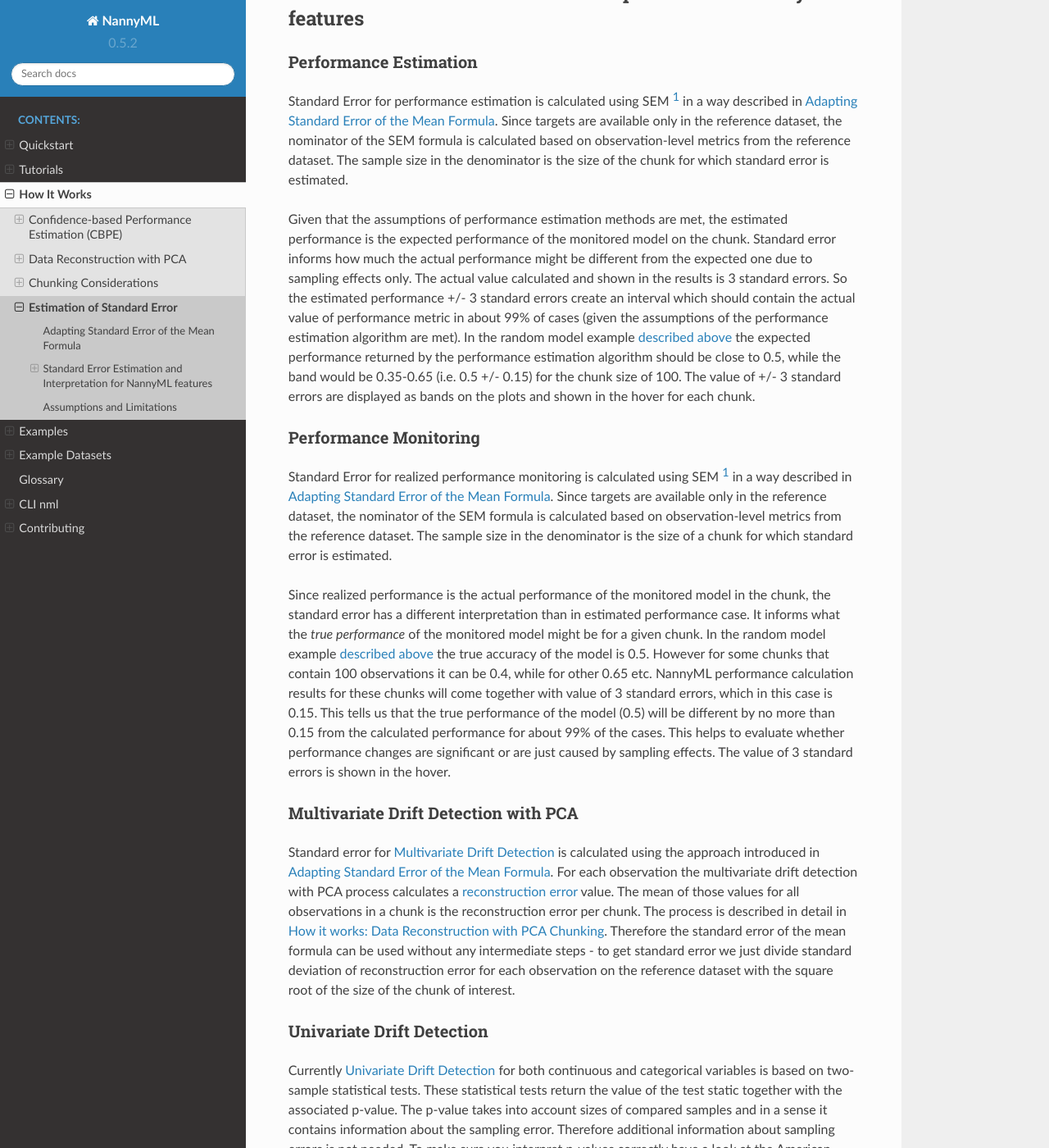
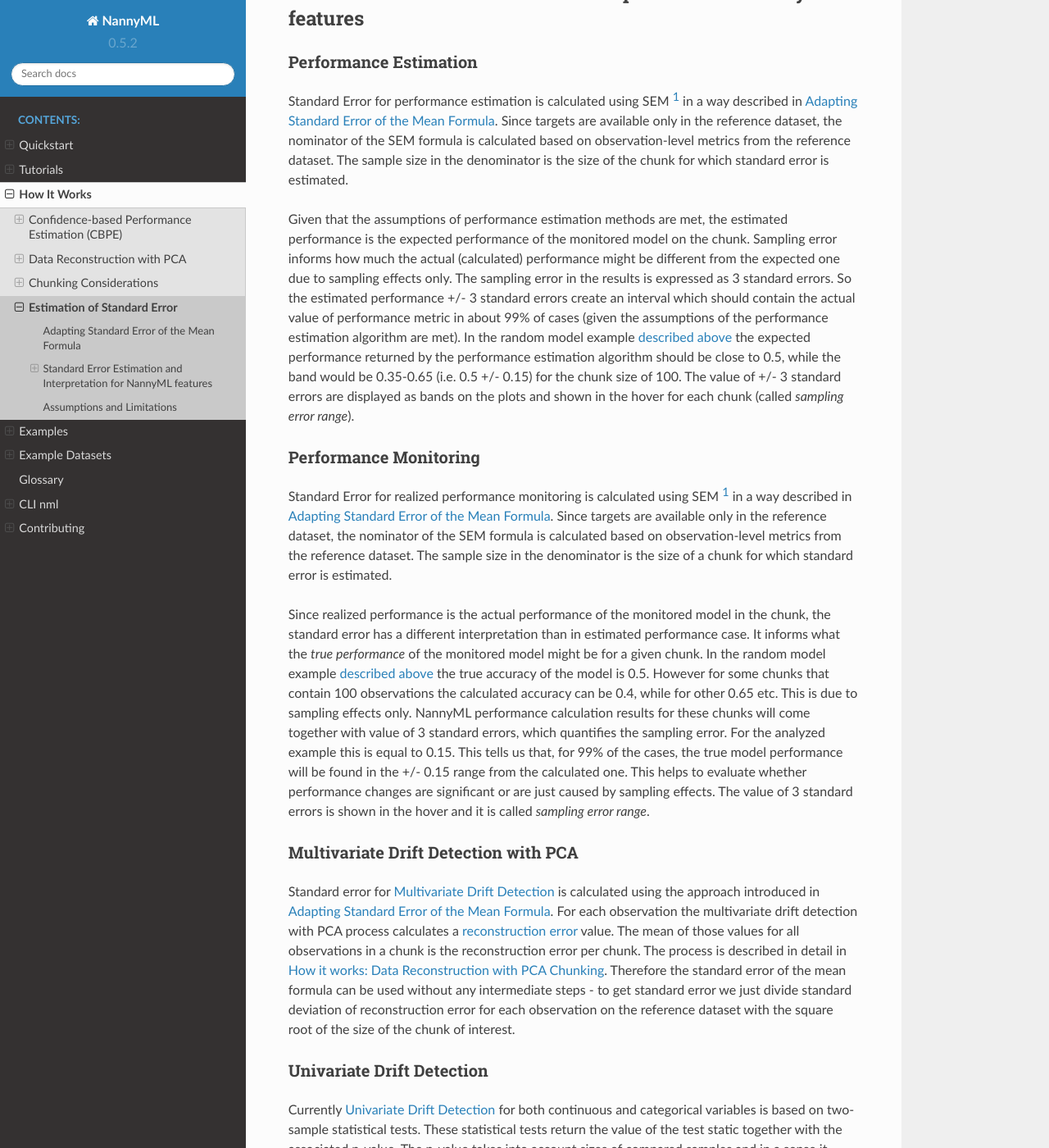
Before and after one commit to NannyML/nannyml, a Sphinx documentation site: the page built from docs/how_it_works/estimation_of_standard_error.rst, in a window 1280 px wide and 1400 px high, scrolled down 2172 px. Shown: the whole window at 82% size. Built offline with Sphinx 7.4.7 and the Read the Docs theme 2.0.0, drawn with Linux system fonts in a browser that asks for light colours; pages that are not in the unit, such as notebooks, are missing from menus.

Commit message:
[skip ci] update sampling error related docs

```diff
--- a/docs/how_it_works/estimation_of_standard_error.rst
+++ b/docs/how_it_works/estimation_of_standard_error.rst
@@ -101,14 +101,15 @@ SEM formula is calculated based on observation-level metrics from the reference
 The sample size in the denominator is the size of the chunk for which standard error is estimated.
 
 Given that the assumptions of performance estimation methods
-are met, the estimated performance is the expected performance of the monitored model on the chunk. Standard error
-informs how much the actual performance might be different from the expected one due to sampling effects only. The
-actual value calculated and shown in the results is 3 standard errors. So the estimated performance +/- 3 standard
+are met, the estimated performance is the expected performance of the monitored model on the chunk. Sampling error
+informs how much the actual (calculated) performance might be different from the expected one due to sampling effects
+only. The sampling error in the results is expressed as 3 standard errors. So the estimated performance +/- 3 standard
 errors create an interval which should contain the actual value of performance metric in about 99% of cases (given
 the assumptions of the performance estimation algorithm are met). In the random model example
 :ref:`described above<introducing_sem>` the expected performance returned by the performance estimation
 algorithm should be close to 0.5, while the band would be 0.35-0.65 (i.e. 0.5 +/- 0.15) for the chunk size of 100.
-The value of +/- 3 standard errors are displayed as bands on the plots and shown in the hover for each chunk.
+The value of +/- 3 standard errors are displayed as bands on the plots and shown in the hover for each chunk (called
+*sampling error range*).
 
 
 Performance Monitoring
@@ -123,11 +124,13 @@ Since realized performance is the actual performance of
 the monitored model in the chunk, the standard error has a different interpretation than in estimated performance case.
 It informs what the *true performance* of the monitored model might be for a given chunk. In the random model example
 :ref:`described above<introducing_sem>` the true accuracy of the model is 0.5. However for some chunks
-that contain 100 observations it can be 0.4, while for other 0.65 etc. NannyML performance calculation results for
-these chunks will come together with value of 3 standard errors, which in this case is 0.15. This tells us that the true performance of the model (0.5)
-will be different by no more than 0.15 from the calculated performance for about 99% of the cases. This helps to
+that contain 100 observations the calculated accuracy can be 0.4, while for other 0.65 etc. This is due to sampling
+effects only. NannyML performance
+calculation results for these chunks will come together with value of 3 standard errors, which quantifies the
+sampling error. For the analyzed example this is equal to 0.15. This tells us that, for
+99% of the cases, the true model performance will be found in the +/- 0.15 range from the calculated one. This helps to
 evaluate whether performance changes are significant or are just caused by sampling effects.
-The value of 3 standard errors is shown in the hover.
+The value of 3 standard errors is shown in the hover and it is called *sampling error range*.
 
 
 
--- a/docs/tutorials/performance_estimation/binary_performance_estimation.rst
+++ b/docs/tutorials/performance_estimation/binary_performance_estimation.rst
@@ -161,7 +161,8 @@ These results can be also plotted. Our plot contains several key elements.
 * The purple dashed step plot shows the estimated performance in each chunk of the analysis period. Thick squared point
   markers indicate the middle of these chunks.
 
-* The low-saturated purple area around the reconstruction error indicates the :ref:`sampling error<estimation_of_standard_error>`.
+* The low-saturated purple area around the estimated performance indicates the :ref:`sampling
+error<estimation_of_standard_error>`.
 
 * The red horizontal dashed lines show upper and lower thresholds for alerting purposes.
 
--- a/docs/tutorials/performance_estimation/multiclass_performance_estimation.rst
+++ b/docs/tutorials/performance_estimation/multiclass_performance_estimation.rst
@@ -163,7 +163,8 @@ These results can be also plotted. Our plot contains several key elements.
 * The purple dashed step plot shows the estimated performance in each chunk of the analysis period. Thick squared point
   markers indicate the middle of these chunks.
 
-* The low-saturated purple area around the reconstruction error indicates the :ref:`sampling error<estimation_of_standard_error>`.
+* The low-saturated purple area around the estimated performance indicates the :ref:`sampling
+error<estimation_of_standard_error>`.
 
 * The red horizontal dashed lines show upper and lower thresholds for alerting purposes.
 
```
